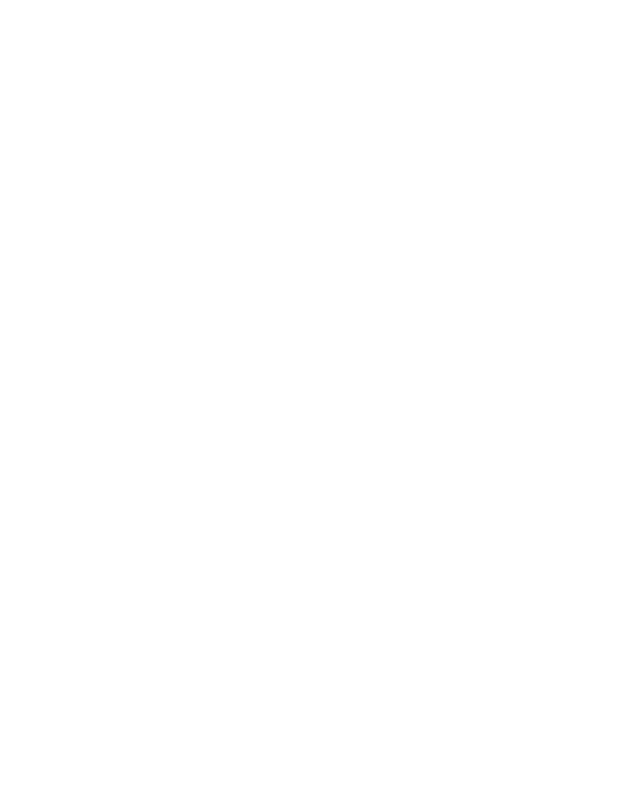
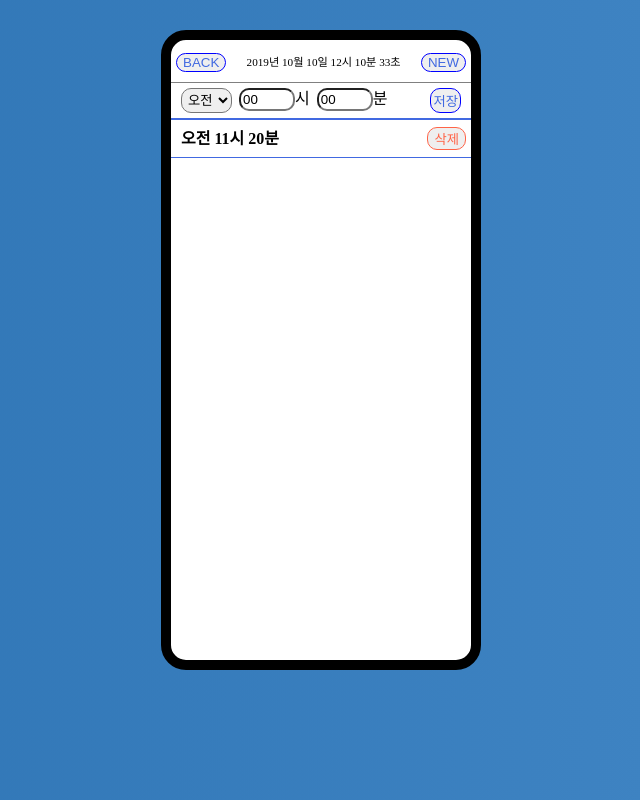
Before and after one commit to getState/Project_SmartEmulator, a plain HTML site: page Markup/alarm.html in a window 1280 px wide. Shown: the whole page, without its empty margins (319-959 px from the left). Drawn offline with Linux system fonts and the light colour scheme.

Commit message:
1-2. feat: alarm markup complete
1-2. feat: alarm markup complete

```diff
--- a/Markup/alarm.html
+++ b/Markup/alarm.html
@@ -4,9 +4,47 @@
     <meta charset="UTF-8">
     <meta http-equiv="X-UA-Compatible" content="IE=edge">
     <meta name="viewport" content="width=device-width, initial-scale=1.0">
+    <link rel="stylesheet" href="../css/style.css">
     <title>Document</title>
 </head>
 <body>
-
+    <div id="app">
+        <header class = "header">
+            <button class="button header__prev">
+                BACK
+            </button>
+            <div class="header__time">
+                2019년 10월 10일 12시 10분 33초
+            </div>
+            <button class="button header__new">
+                NEW
+            </button>
+        </header>
+        <main class="main">
+            <form class="memo" id="memo">
+                <select class="memo__input" name="ampm" form="memo">
+                    <option value="오전">오전</option>
+                    <option value="오후">오후</option>
+                </select>
+                <label class="memo__label">
+                    <input class="memo__input" name="hour" type="number" min="00" max="12" value="00" step="1" required />시
+                </label>
+                <label class="memo__label">
+                    <input class="memo__input" name="minute" type="number" min="00" max="50" value="00" step="10" required />분
+                </label>
+                <input class="memo__input button" type="submit" class="button" value="저장" />
+            </form>
+            <ul class="alarmList">
+                <li class="alarmList-item">
+                    <div class="alarmItem-text">
+                        오전 11시 20분
+                    </div>
+                    <button class="button alarmItem-delete">
+                        삭제
+                    </button>
+                </li>
+            </ul>
+        </main>
+    </div>
 </body>
 </html>
--- a/css/style.css
+++ b/css/style.css
@@ -1,6 +1,9 @@
 @import url(./reset.css);
 * {
   box-sizing: border-box;
+}
+*:focus {
+  outline: none;
 }
 body {
   display: flex;
@@ -16,14 +19,12 @@ body {
   height: 640px;
   border: 10px solid;
   border-radius: 25px;
-  padding: 5px;
   background-color: white;
 }
 .header {
   margin-top: 5px;
-  padding-bottom: 10px;
+  padding: 8px 5px 10px;
   border-bottom: 1.5px solid gray;
-  margin-bottom: 20px;
   font-size: 0.7em;
   display: flex;
   justify-content: space-between;
@@ -50,3 +51,33 @@ body {
 .appItem-text {
   text-align: center;
 }
+.memo {
+  display: flex;
+  padding: 5px 10px;
+  border-bottom: 2px solid royalblue;
+}
+.memo__label {
+  padding-left: 7px;
+}
+.memo__input {
+  padding: 2px;
+  border-radius: 10px;
+}
+input[type="submit"] {
+  margin-left: auto;
+}
+
+.alarmList-item {
+  display: flex;
+  justify-content: space-between;
+  align-items: center;
+  padding: 7px 5px 7px 10px;
+  border-bottom: 1.5px solid royalblue;
+}
+.alarmItem-text {
+  font-weight: 600;
+}
+.alarmItem-delete {
+  color: tomato;
+  border-color: tomato;
+}
```
